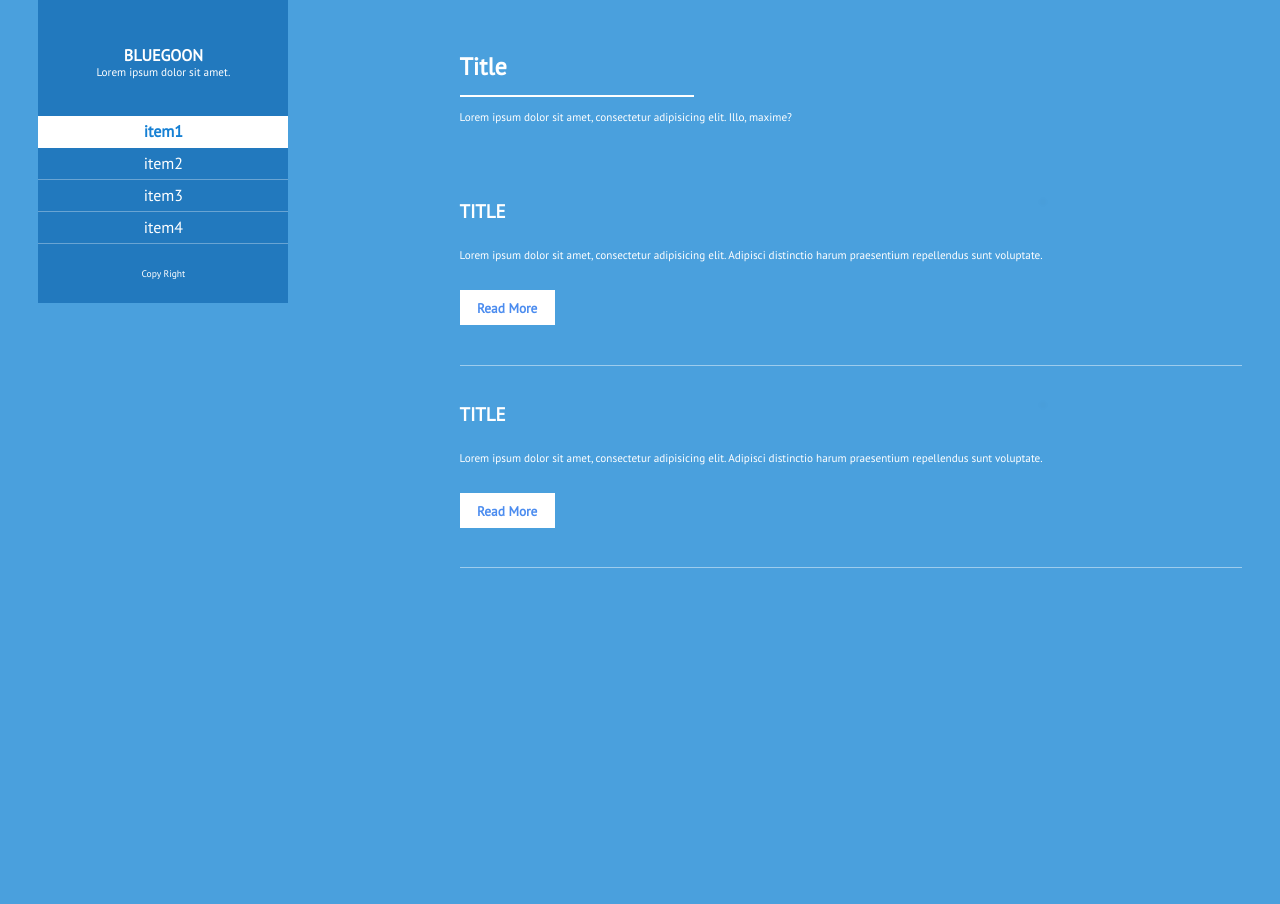
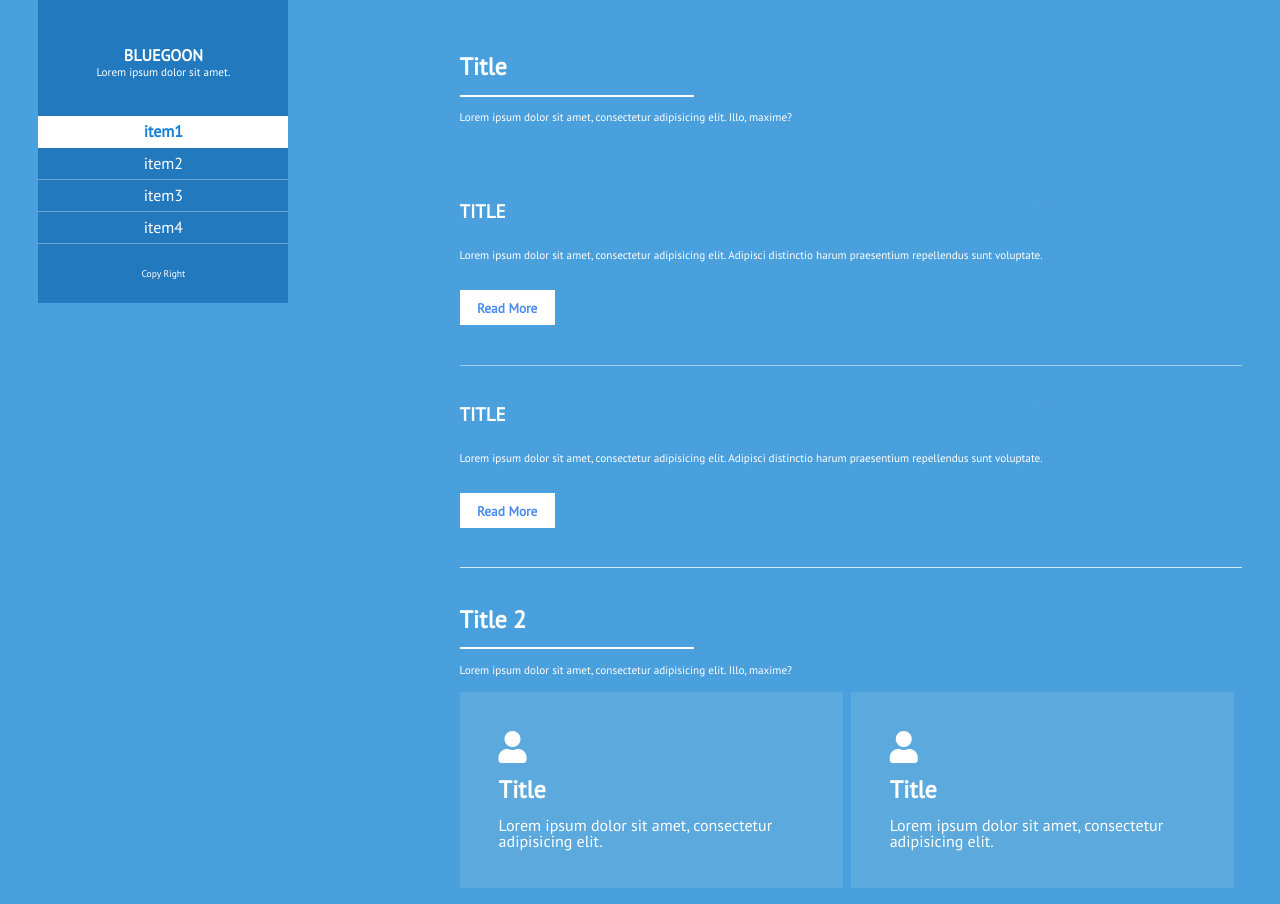
Before and after one commit to memojtabazamani/HTML, a plain HTML site: page blugoon/index.html in a window 1280 px wide. Before the commit the page ends 800 px from the top, so only its background shows below. Drawn offline with Linux system fonts and the light colour scheme.

Commit message:
10:23 pm

```diff
--- a/blugoon/css/style.css
+++ b/blugoon/css/style.css
@@ -74,7 +74,10 @@ body {
     right: 0;
     left: 0;
 }
-
+.box {
+    color: white;
+    display: flex;
+}
 .container {
     padding: 0% 3%;
 }
@@ -114,18 +117,21 @@ h4 {
     margin: 5% 0%;
 }
 
-ul > li {
+.sidebar ul > li {
     padding: 3% 0%;
     cursor: pointer;
     border-bottom: 1px solid #ffffff52;
 }
+
 li.active {
     background: white;
 }
+
 li.active > a {
     color: #1680d4;
     font-weight: bold;
 }
+
 li > a {
     text-decoration: none;
     color: white;
@@ -144,10 +150,12 @@ li > a {
     width: auto;
     height: auto;
 }
+
 .content > .header {
     width: 100%;
     height: 100%;
 }
+
 .header > img {
     width: 100%;
 }
@@ -165,15 +173,32 @@ li > a {
     color: white;
 }
 
-.headerBody > h2:after {content: ' ';display: block;left: 0;width: 30%;height: 2px;background: white;margin: 2% 0%;}
-
-.contentBody {
-    margin: 5% 0%;
+.headerBody > h2:after {
+    content: ' ';
+    display: block;
+    left: 0;
+    width: 30%;
+    height: 2px;
+    background: white;
+    margin: 2% 0%;
 }
 
-.contentBody {}
+.boxese {
+    margin: 5% 0%;
+    border-bottom: 1px solid #ffffffc7;
+}
 
-.box {color: white;padding: 5% 0%;display: flex;flex-direction: row;flex-wrap: nowrap;border-bottom: 1px solid #ffffff75;}
+.boxese > .box {
+    flex-direction: row;
+    flex-wrap: nowrap;
+    border-bottom: 1px solid #ffffff75;
+    padding: 5% 0%;
+}
+
+
+.box:last-child {
+    border: none !important;
+}
 
 button.btn {
     border: none;
@@ -183,9 +208,11 @@ button.btn {
     padding: 1.5% 3%;
     font-weight: bolder;
 }
-.leftSection> p {
+
+.leftSection > p {
     margin: 5% 0%;
 }
+
 .box img {
     float: right;
     max-width: 400px;
@@ -194,3 +221,20 @@ button.btn {
     border-radius: 5px;
     box-shadow: 0px 0px 5px 1px #0000002b;
 }
+
+.items {
+    display: flex;
+}
+
+.items .box {
+    flex-basis: 45%;
+    padding: 5%;
+    background: #5CA9DD;
+    margin: 2% 1% 2% 0%;
+}
+
+.details li:nth-child(2) {
+    margin: 5% 0%;
+    font-weight: bold;
+    font-size: 1.5rem;
+}
--- a/blugoon/index.html
+++ b/blugoon/index.html
@@ -61,7 +61,7 @@
                         Lorem ipsum dolor sit amet, consectetur adipisicing elit. Illo, maxime?
                     </p>
                 </div>
-                <div class="contentBody">
+                <div class="boxese">
                     <div class="box">
                         <div class="leftSection">
                             <h3>
@@ -95,6 +95,43 @@
                         </div>
                     </div>
                 </div>
+
+                <div class="headerBody">
+                    <h2>
+                        Title 2
+                    </h2>
+                    <p>
+                        Lorem ipsum dolor sit amet, consectetur adipisicing elit. Illo, maxime?
+                    </p>
+                </div>
+                <div class="items">
+                    <div class="box">
+                        <ul class="details">
+                            <li><h1>
+                                <i class="fa fa-user"></i>
+                            </h1></li>
+                            <li>
+                                Title
+                            </li>
+                            <li>
+                                Lorem ipsum dolor sit amet, consectetur adipisicing elit.
+                            </li>
+                        </ul>
+                    </div>
+                    <div class="box">
+                        <ul class="details">
+                            <li><h1>
+                                <i class="fa fa-user"></i>
+                            </h1></li>
+                            <li>
+                                Title
+                            </li>
+                            <li>
+                                Lorem ipsum dolor sit amet, consectetur adipisicing elit.
+                            </li>
+                        </ul>
+                    </div>
+                </div>
             </div>
         </div>
         <!-- end: content -->
```
